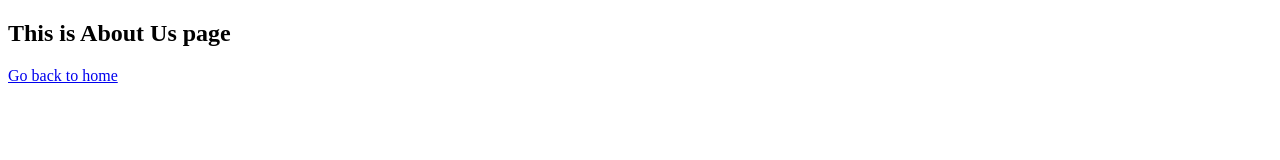
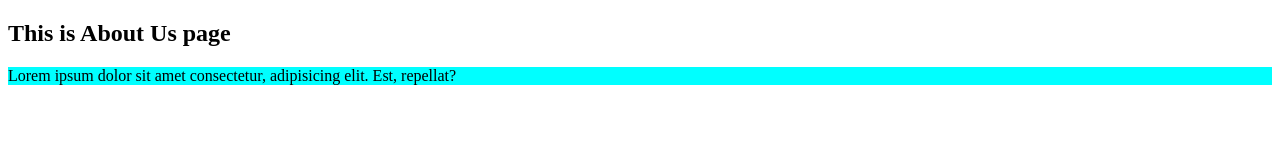
Before and after one commit to Kachangobri/html-final-assignment, a plain HTML site: page Pages/about.html in a window 1280 px wide. Drawn offline with Linux system fonts and the light colour scheme.

Commit message:
final html assignment

```diff
--- a/Pages/about.html
+++ b/Pages/about.html
@@ -1,6 +1,7 @@
 <!DOCTYPE html>
 <html lang="en">
 <head>
+    <link rel="stylesheet" href="./style.css">
     <meta charset="UTF-8">
     <meta http-equiv="X-UA-Compatible" content="IE=edge">
     <meta name="viewport" content="width=device-width, initial-scale=1.0">
@@ -8,6 +9,6 @@
 </head>
 <body>
     <h2>This is About Us page </h2>
-    <a href="/index.html">Go back to home</a>
+    <p class="para">Lorem ipsum dolor sit amet consectetur, adipisicing elit. Est, repellat?</p>
 </body>
 </html>
--- /dev/null
+++ b/Pages/style.css
@@ -0,0 +1,4 @@
+.para{
+
+    background-color: aqua;
+}
```
